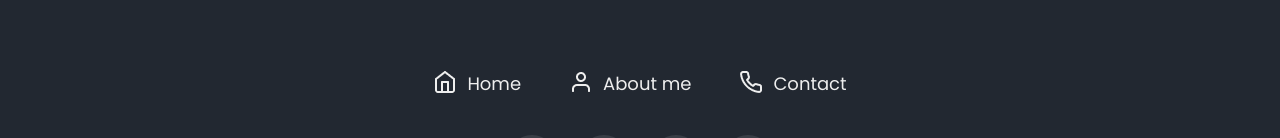
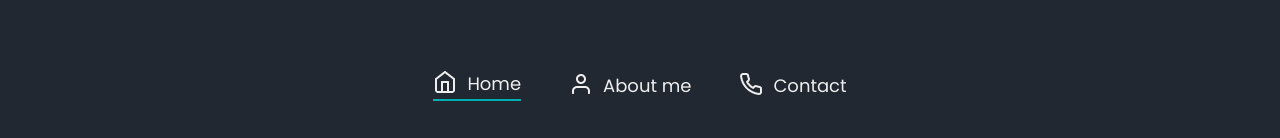
Before and after one commit to Avinashshiyani/Portfolio, a React (Vite) app: page / in a window 1280 px wide. Shown: the part 580-718 px from the top of the page. Built offline with nearby package versions, Linux system fonts and the light colour scheme.

Commit message:
Footer Dynamic Navigation Added

```diff
--- a/src/Components/Footer.jsx
+++ b/src/Components/Footer.jsx
@@ -6,19 +6,21 @@ import FacebookImg from "../assets/facebook.png";
 import InstagramImg from "../assets/instagram.png";
 import TwitterImg from "../assets/twitter.png";
 import YoutubeImg from "../assets/youtube.png";
-import { Link } from "react-router-dom";
+import { Link, NavLink } from "react-router-dom";
+import { twMerge } from "tailwind-merge";
+import { useLocation } from "react-router-dom";
 
 const Footer = () => {
   return (
     <div className="grid justify-center items-center pt-[100px] pb-[130px]">
       {/* Navigation butons */}
       <div className="flex items-center space-x-[48px]">
-        <NavButton name="Home" img={HomeImg} />
-        <NavButton name="About me" img={AboutMeImg} link="about" />
-        <NavButton name="Contact" img={PhoneImg} link="contact" />
+        <NavButton name="Home" img={HomeImg} link="/" />
+        <NavButton name="About me" img={AboutMeImg} link="/about" />
+        <NavButton name="Contact" img={PhoneImg} link="/contact" />
       </div>
       {/* social Media Icons */}
-      <div className="flex items-center space-x-[24px] pt-[38px]  justify-center">
+      <div className="flex items-center space-x-[24px] pt-[38px] justify-center">
         <MediaIcons img={FacebookImg} link={facebookLink} />
         <MediaIcons img={InstagramImg} link={instagramLink} />
         <MediaIcons img={TwitterImg} />
@@ -30,16 +32,30 @@ const Footer = () => {
 
 export default Footer;
 
-const NavButton = ({ img = HomeImg, name = "Home", link = "" }) => {
+const NavButton = ({ img = HomeImg, name = "Home", link = "/" }) => {
+  const location = useLocation();
+  const isActive = location.pathname == link;
+  console.log(isActive);
+
   return (
-    <Link to={`/${link}`}>
-      <div className="flex space-x-[10px]">
-        <span>
-          <img src={img} alt="" />
-        </span>
-        <span className="text-[18px] text-white">{name}</span>
+    <NavLink to={`${link}`}>
+      <div className="grid items-center justify-center">
+        <div className="flex space-x-[10px]">
+          <span>
+            <img src={img} alt="" />
+          </span>
+          <span className="text-[18px] text-white">{name}</span>
+        </div>
+        <div className="flex justify-center items-center">
+          <span
+            className={twMerge(
+              "h-[2px] w-full bg-secondary mt-[2px] ",
+              isActive ? "block" : "hidden"
+            )}
+          ></span>
+        </div>
       </div>
-    </Link>
+    </NavLink>
   );
 };
 
```
